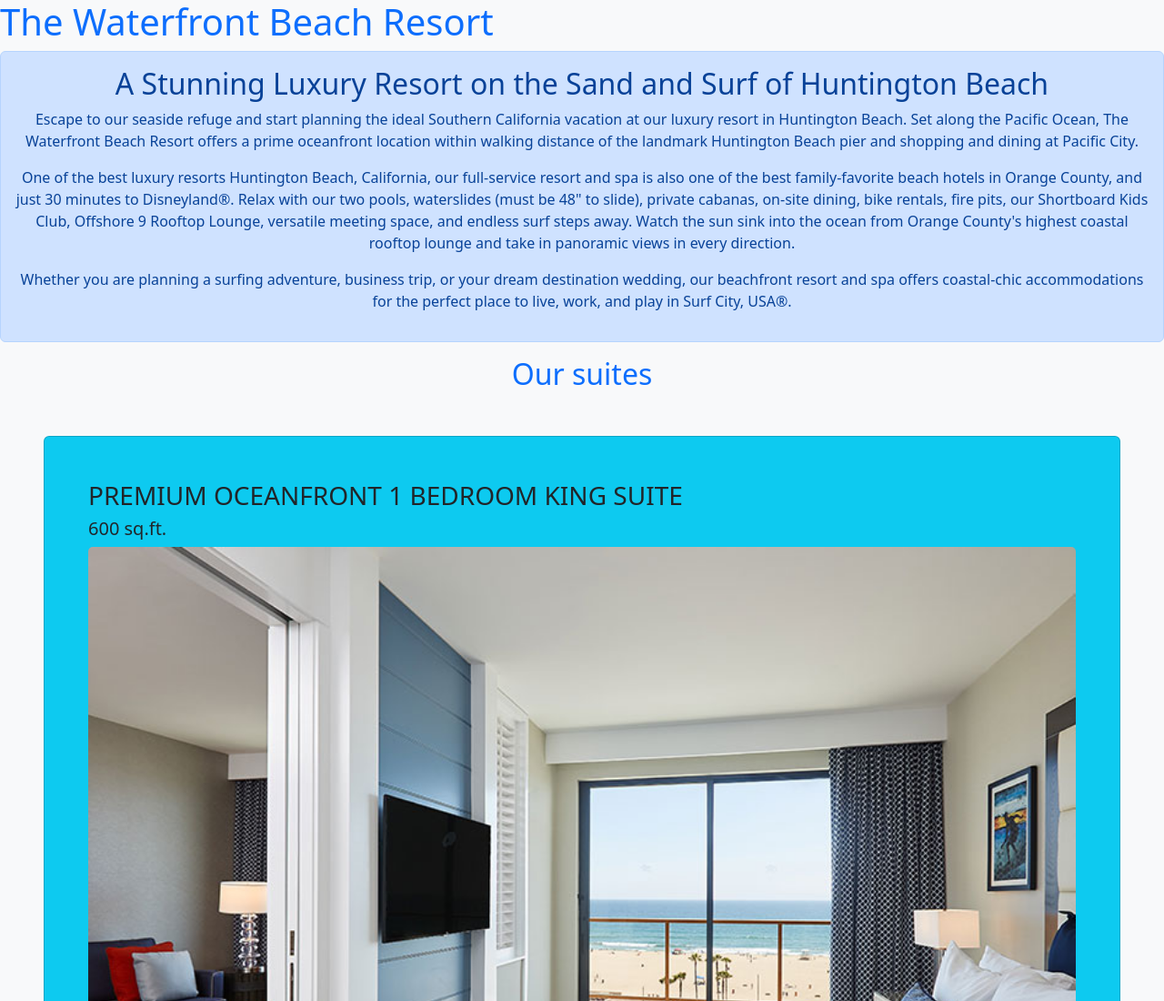
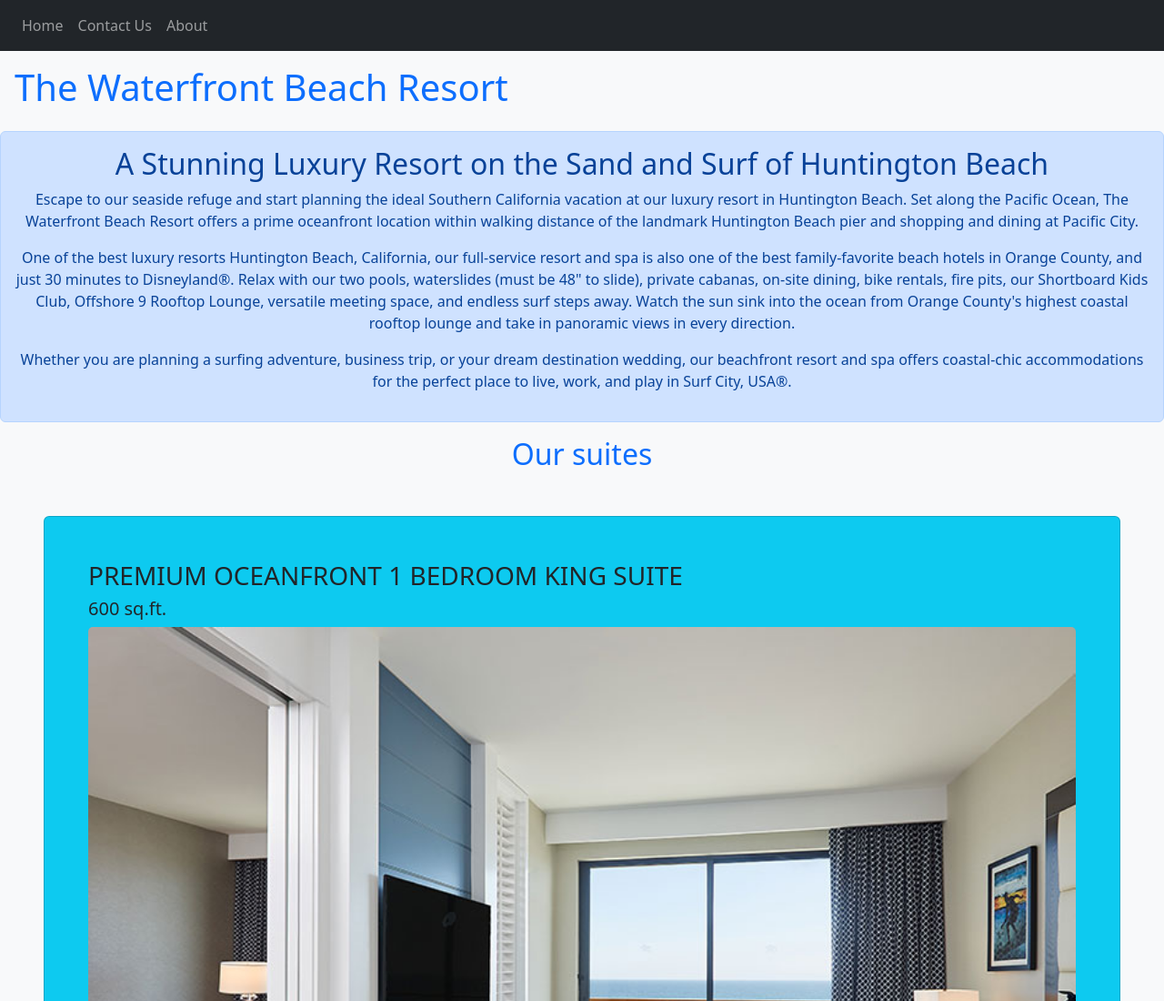
Before and after one commit to mitzie17/hotel-website, a website: page index.html in a window 1280 px wide. Shown: the top 1100 px of the page at 91% size. Drawn offline with nearby package versions, Linux system fonts and the light colour scheme.

Commit message:
added navbar

```diff
--- a/index.html
+++ b/index.html
@@ -8,7 +8,29 @@
     <link rel="stylesheet" href="node_modules/bootstrap/dist/css/bootstrap.css">
   </head>
   <body class="bg-light">
-    <h1 class="text-primary">The Waterfront Beach Resort</h1>
+
+    <nav class="navbar navbar-expand-sm navbar-dark bg-dark">
+        <a class="navbar-brand" href="index.html"></a>
+        <button class="navbar-toggler" type="button" data-bs-toggle="collapse" data-bs-target="#navbarNavDropdown" aria-controls="navbarNavDropdown"
+            aria-expanded="false" aria-label="Toggle navigation">
+            <span class="navbar-toggler-icon"></span>
+        </button>
+
+        <div class="collapse navbar-collapse" id="navbarNavDropdown">
+            <ul class="navbar-nav">
+                <li class="nav-item active">
+                    <a class="nav-link" href="index.html">Home</a>
+                </li>
+                <li class="nav-item">
+                    <a class="nav-link" href="contact.html">Contact Us</a>
+                </li>
+                <li class="nav-item">
+                    <a class="nav-link" href="#">About</a>
+                </li>
+            </ul>
+        </div>
+    </nav>
+    <h1 class="text-primary p-3">The Waterfront Beach Resort</h1>
 
     <div class="alert alert-primary text-center" role="alert">
         <h2>A Stunning Luxury Resort on the Sand and Surf of Huntington Beach</h2>
```
